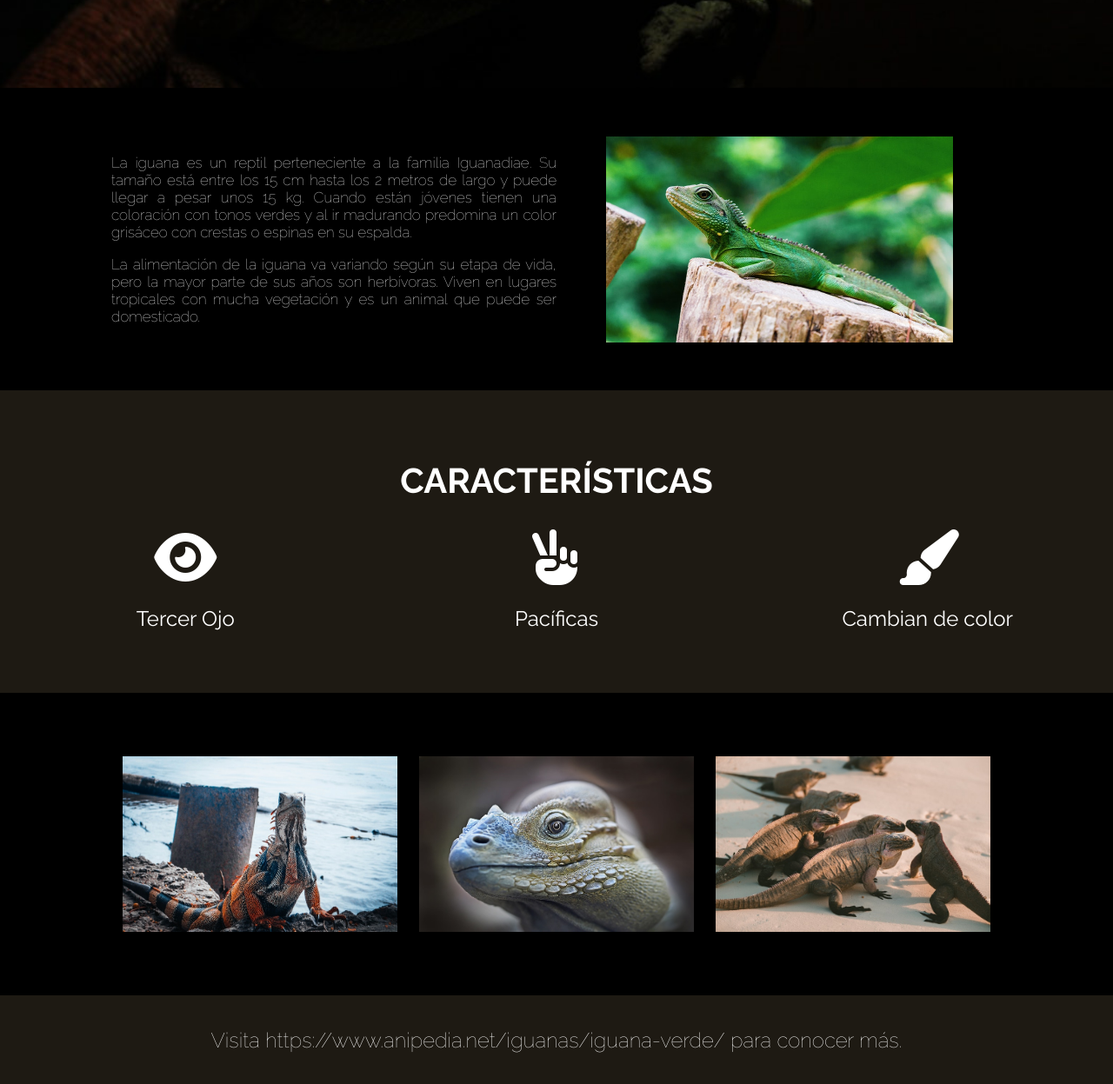
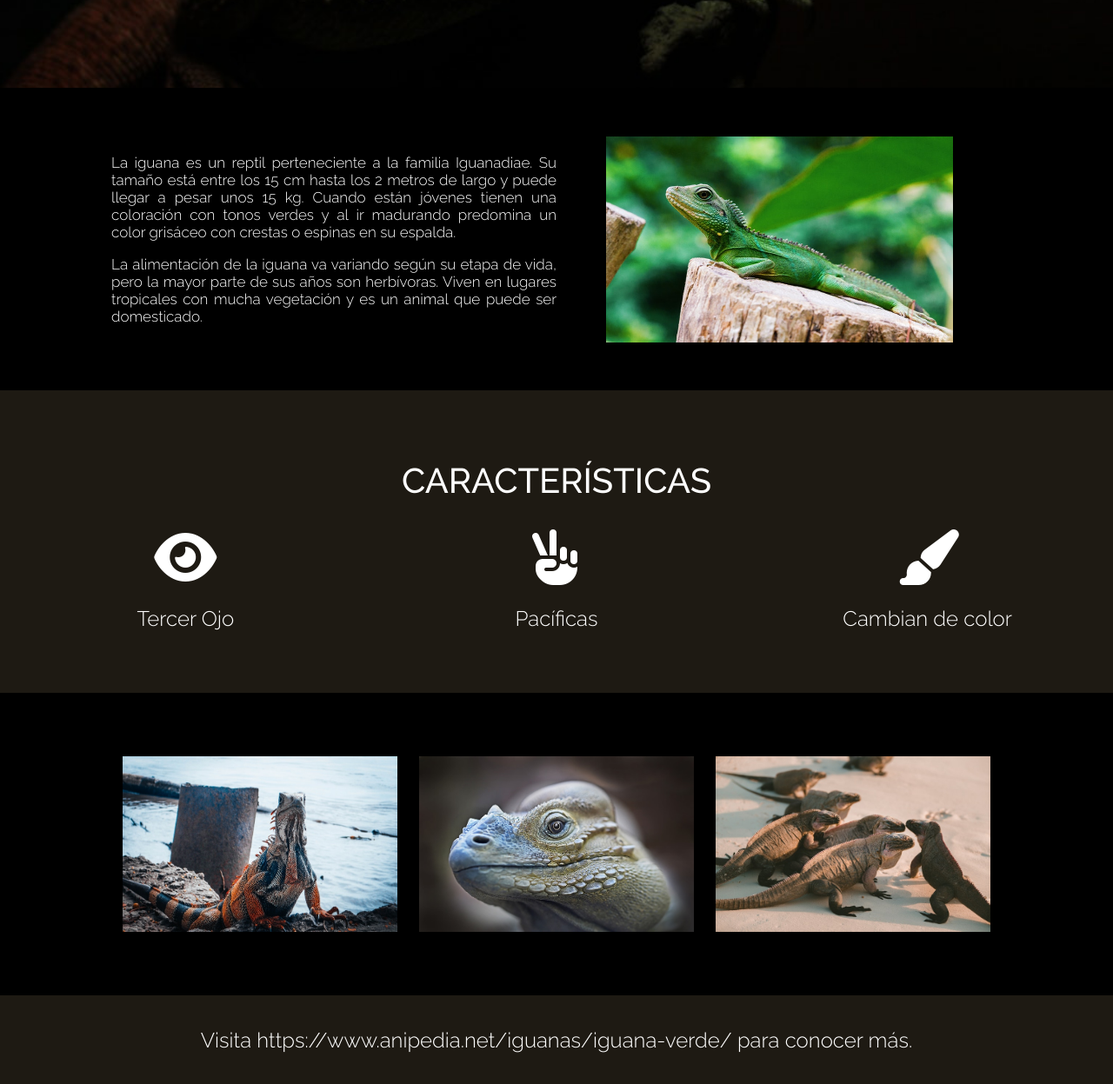
Before and after one commit to adolfoalvar3z/iguanas, a plain HTML site: page index.html in a window 1280 px wide. Shown: the part 699-1946 px from the top of the page at 87% size. Drawn offline with Linux system fonts and the light colour scheme.

Commit message:
update style
actualización de estilo

```diff
--- a/assets/css/style.css
+++ b/assets/css/style.css
@@ -38,7 +38,7 @@ header h1 {
 .desc-section {
     color: #ffffff;
     font-size: 17px;
-    font-weight: lighter !important;
+    font-weight: 300 !important;
     height: 348px;
     display: grid;
     grid-template-columns: 2fr 2fr;
@@ -58,7 +58,9 @@ header h1 {
     height: 237px;
     left: 731px;
 }
-
+.desc-section img:hover {
+    filter: contrast(200%);
+}
 .icons-section {
     background-color: #1E1A13;
     color: #ffffff;
@@ -79,13 +81,13 @@ header h1 {
 .icons-section h2{
     text-align: center;
     font-size: 40px;
-    font-weight: medium;
+    font-weight: 500;
 
 
 }
 .icons-section p{
 font-size: 24px;
-font-weight: light;
+font-weight: 300;
 
 }
 .icons-section i {
@@ -123,7 +125,7 @@ footer {
     align-items: center;
     justify-content: center;
     text-align: center;
-    font-weight: lighter;
+    font-weight: 300;
 
 }
 
--- a/index.html
+++ b/index.html
@@ -19,8 +19,8 @@
     <header>
         <h1>IGUANAS</h1>
     </header>
-    <div id="banner"></div>
-    <div class="desc-section">
+    <section id="banner"></section>
+    <section class="desc-section">
         <div id="texto-desc">
             <p>La iguana es un reptil perteneciente a la familia Iguanadiae. Su tamaño está entre los 15
                 cm
@@ -34,7 +34,7 @@
             </p>
         </div>
         <img id="img-desc" src="assets/img/iguana-1.jpg" alt="">
-    </div>
+    </section>
     <section class="icons-section">
         <h2>
             CARACTERÍSTICAS
```
